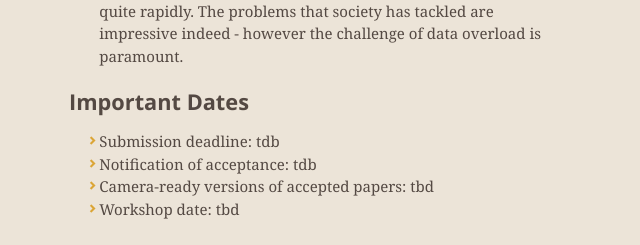
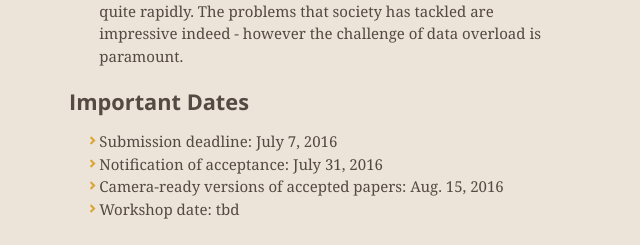
Before and after one commit to taocui/bmdid2016.github.io, a plain HTML site: page index.html in a window 1280 px wide. Shown: the part 1001-1246 px from the top of the page, without its empty margins (318-958 px from the left). Drawn offline with nearby package versions, Linux system fonts and the light colour scheme.

Commit message:
Update index.html
updated timeline

```diff
--- a/index.html
+++ b/index.html
@@ -71,9 +71,9 @@
 <a id="important-dates" class="anchor" href="#important-dates" aria-hidden="true"><span aria-hidden="true" class="octicon octicon-link"></span></a>Important Dates</h4>
 
 <ul>
-<li>Submission deadline: tdb</li>
-<li>Notification of acceptance: tdb</li>
-<li>Camera-ready versions of accepted papers: tbd</li>
+<li>Submission deadline: July 7, 2016</li>
+<li>Notification of acceptance: July 31, 2016</li>
+<li>Camera-ready versions of accepted papers: Aug. 15, 2016</li>
 <li>Workshop date: tbd</li>
 </ul>
 
@@ -153,7 +153,7 @@
 <li>Dezhao Song, Research and Development, Thomson Reuters, USA </li>
 <li>Guoqian Jiang, Department of Health Sciences Research, Mayo Clinic, Rochester, MN, USA</li>
 <li>Frank Schilder, Research and Development, Thomson Reuters, USA</li>
-<li>Jeff Heflin, Dept. of Computer Science and Engineering, Lehigh University, USA</li>
+<li>Jeff Hefline, Dept. of Computer Science and Engineering, Lehigh University, USA</li>
 </ul>
 
 <h4>
```
